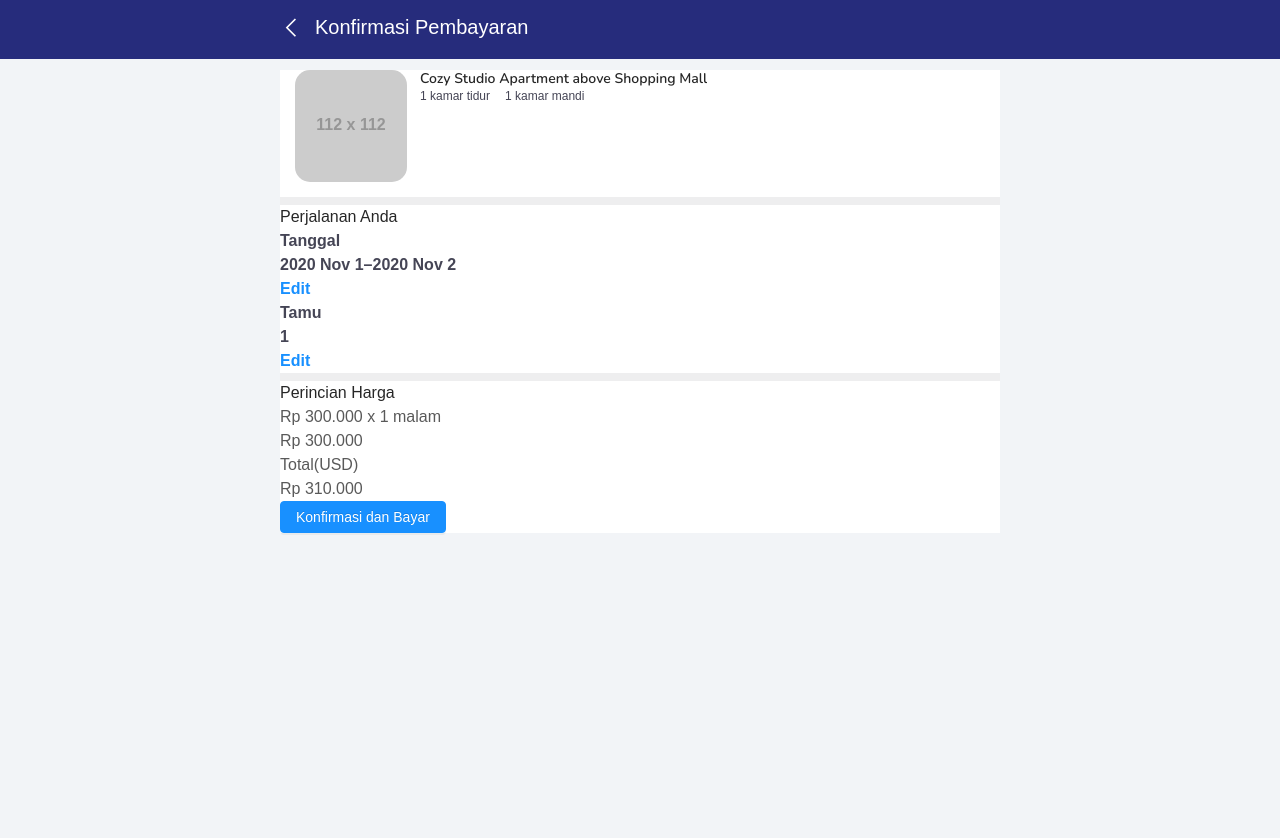
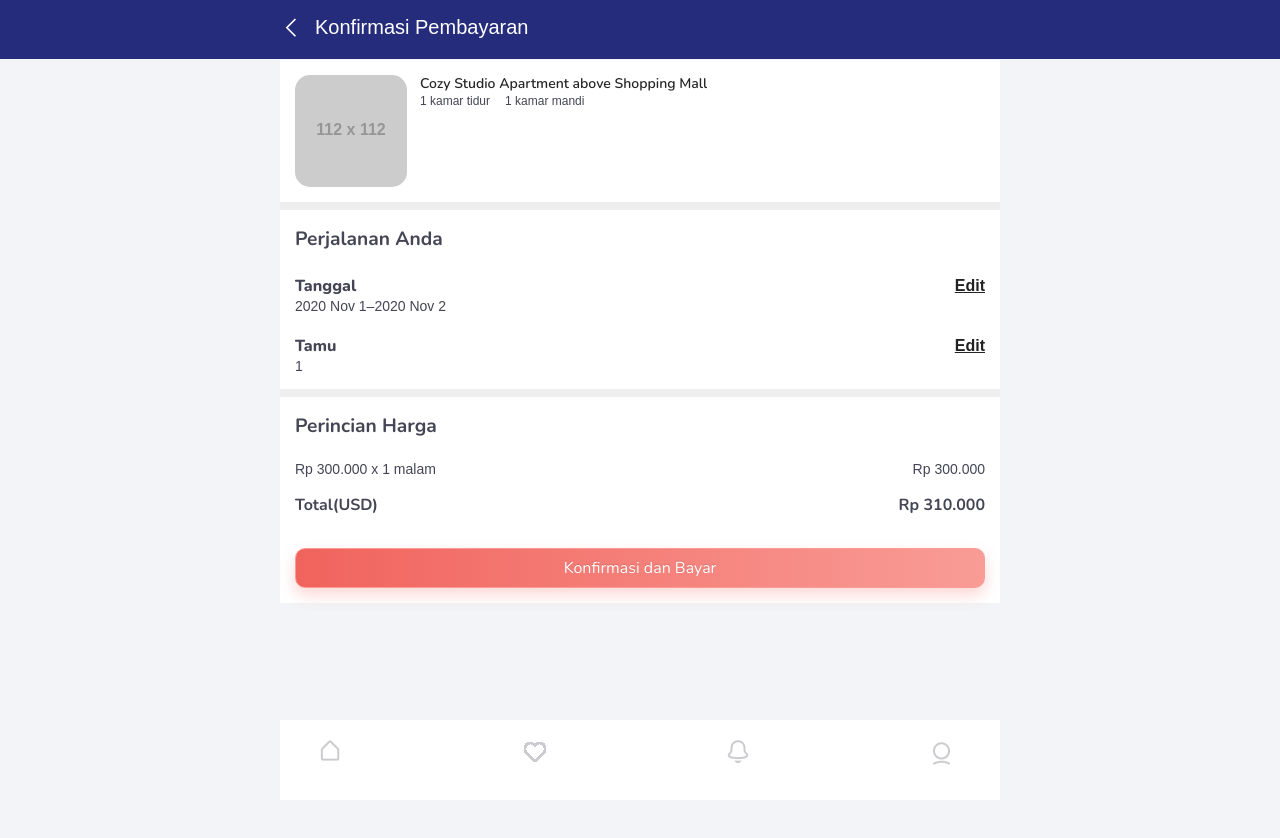
Before and after one commit to diromdp/Orbit, a Next.js app: page /confirm-payment in a window 1280 px wide. Shown: the top 838 px of the page. Built offline with nearby package versions, Linux system fonts and the light colour scheme.

Commit message:
[FE]fixing-bug

```diff
--- a/src/pages/confirm-payment/index.js
+++ b/src/pages/confirm-payment/index.js
@@ -11,7 +11,7 @@ import Link from "next/link";
 import Layout from "../../components/layout2";
 
 const Heads = dynamic(() => import("../../components/head"));
-
+const Footer = dynamic(() => import("../../components/layout/footer"));
 //style
 import { Wrapper } from "./style";
 
@@ -80,6 +80,7 @@ export default function Room({ appName }) {
             </div>
           </div>
         </Wrapper>
+        <Footer/>
       </Layout>
     </>
   );
--- a/src/pages/confirm-payment/style.js
+++ b/src/pages/confirm-payment/style.js
@@ -1,14 +1,12 @@
 import styled from "styled-components";
 
 export const Wrapper = styled.div`
-  margin-top: 70px;
+  margin-top: 60px;
   display: block;
   .confirm-payment {
     &__detail-room {
       display: flex;
-      padding-left: 15px;
-      padding-right: 15px;
-      padding-bottom: 15px;
+      padding: 15px;
       .img {
         display: block;
         width: 112px;
@@ -56,11 +54,115 @@ export const Wrapper = styled.div`
       }
     }
     &__user {
-      color: #454555;
-      font-size: 1em !important;
-      font-weight: 700;
-      margin: 0px !important;
-      padding: 0px !important;
+      padding: 15px;
+      h2 {
+        font-family: Nunito;
+        color: #454555;
+        font-size: 1.2em;
+        font-weight: 700;
+        margin: 0px;
+        padding: 0px;
+      }
+
+      .item {
+        display: flex;
+        justify-content: space-between;
+        margin-top: 20px;
+        .item-text {
+          &_t {
+            font-family: Nunito;
+            color: #454555;
+            font-size: 1em;
+            font-weight: 800;
+          }
+          &_d {
+            color: #454555;
+            font-size: 14px;
+            line-height: 16px;
+            max-height: 16px;
+            text-overflow: ellipsis;
+            display: -webkit-box;
+            -webkit-line-clamp: 1;
+            -webkit-box-orient: vertical;
+            overflow: hidden;
+          }
+        }
+        .item-link {
+          a {
+            font-size: 1em;
+            font-family: inherit;
+            font-style: inherit;
+            line-height: inherit;
+            appearance: none;
+            cursor: pointer;
+            user-select: auto;
+            color: rgb(34, 34, 34);
+            font-weight: 600;
+            font-variant: inherit;
+            background: transparent;
+            border-width: 0px;
+            border-style: initial;
+            border-color: initial;
+            border-image: initial;
+            margin: 0px;
+            padding: 0px;
+            text-decoration: underline;
+            border-radius: 4px;
+            outline: none;
+          }
+        }
+      }
+    }
+    &__price {
+      padding: 15px;
+      h2 {
+        font-family: Nunito;
+        color: #454555;
+        font-size: 1.2em;
+        font-weight: 700;
+        margin: 0px;
+        padding: 0px;
+      }
+
+      .item {
+        display: flex;
+        justify-content: space-between;
+        margin-top: 20px;
+        color: #454555;
+        font-size: 14px;
+        line-height: 16px;
+      }
+      .item-bold {
+        display: flex;
+        justify-content: space-between;
+        margin-top: 20px;
+        font-family: Nunito;
+        color: #454555;
+        font-size: 1em;
+        font-weight: 700;
+        line-height: 16px;
+      }
+    }
+    .btn-payment {
+      margin-top: 5px;
+      padding: 15px;
+      .ant-btn-primary {
+        background: linear-gradient(270deg, #f99c96 0%, #f1635d 100%);
+        box-shadow: 0px 7px 15px rgba(241, 99, 93, 0.259615);
+        border-radius: 10px;
+        border-color: #f99c96;
+        height: 40px;
+        width: 100%;
+        span {
+          font-family: Nunito;
+          font-style: normal;
+          font-weight: normal;
+          font-size: 16px;
+          line-height: 22px;
+          text-align: center;
+          color: #ffffff;
+        }
+      }
     }
     .divider {
       display: block;
```
